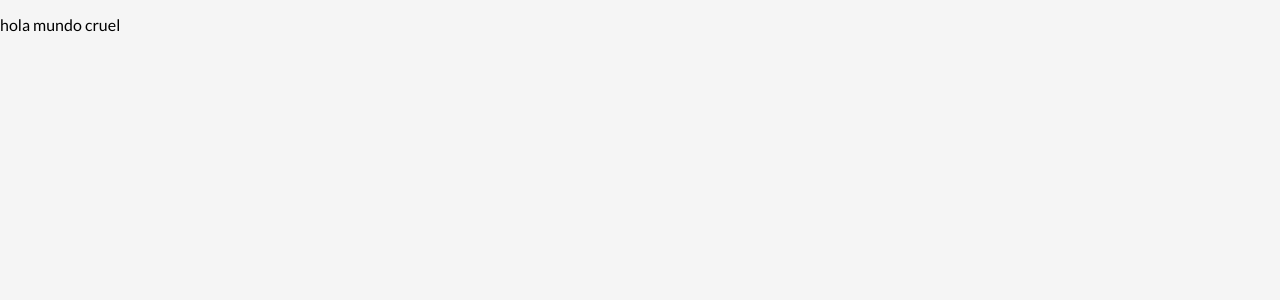
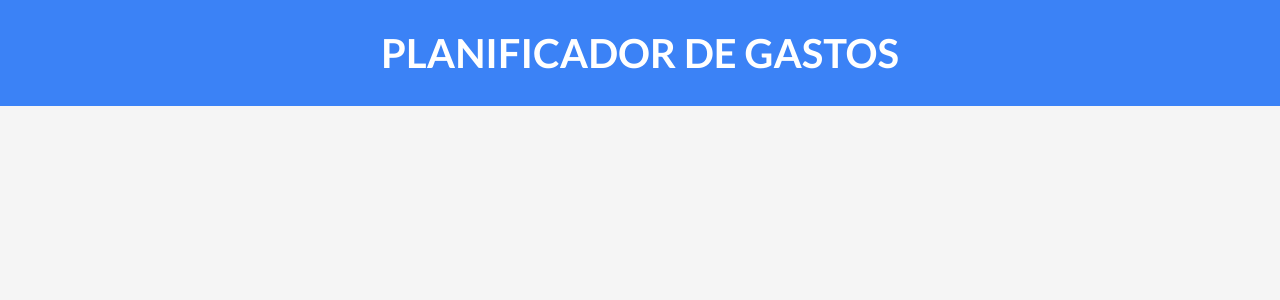
Before and after one commit to brunobenavent/control-gasto, a React (Vite) app: page / in a window 1280 px wide. Shown: the top 300 px of the page. Built offline with nearby package versions, Linux system fonts and the light colour scheme.

Commit message:
subida del componente Header

```diff
--- a/src/App.jsx
+++ b/src/App.jsx
@@ -1,9 +1,9 @@
 import React from 'react'
-
+import Header from './components/Header'
 const App = () => {
   return (
     <div>
-      <p>hola mundo cruel</p>
+      <Header />
     </div>
   )
 }
--- /dev/null
+++ b/src/components/Header.jsx
@@ -0,0 +1,11 @@
+import React from 'react'
+
+const Header = () => {
+  return (
+    <header>
+        <h1>Planificador de Gastos</h1>
+    </header>
+  )
+}
+
+export default Header
```
Also changed, not shown: src/components/NuevoPresupuesto.jsx (added, +11 -0 lines).
